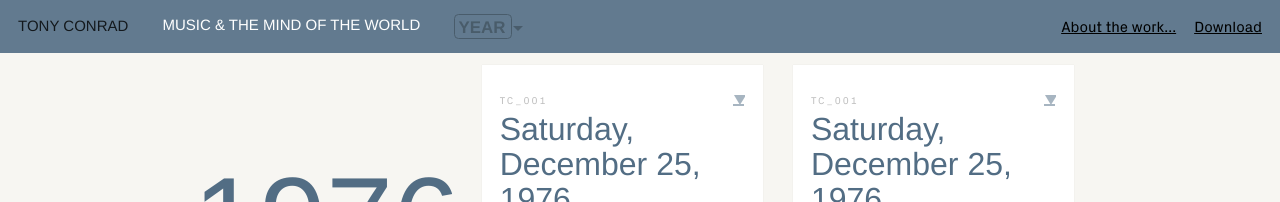
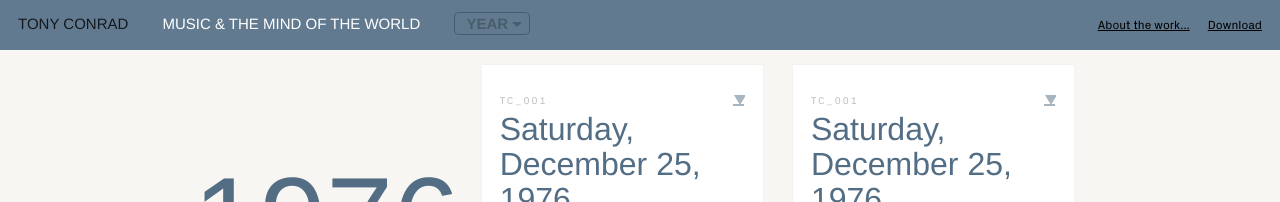
Before and after one commit to coryarcangel/music-and-the-mind-of-the-world, a Jekyll site: the page built from index.html, in a window 1280 px wide. Shown: the top 202 px of the page. Built offline with Jekyll 4.4.1, drawn with Linux system fonts in a browser that asks for light colours; nearby versions of some CDN libraries; some web fonts are replaced.

Commit message:
header style revisions fixes #25

```diff
--- a/_config.yml
+++ b/_config.yml
@@ -1,6 +1,6 @@
 ---
 title: Music and the mind of the world
-url: http://mmw.siteleaf.net
+url: http://musicandthemindofthe.world
 timezone: America/New_York
 collections:
   logos:
--- a/_layouts/default.html
+++ b/_layouts/default.html
@@ -7,7 +7,30 @@
     <meta name="viewport" content="width=device-width, initial-scale=1">
 
     <title>Music and the Mind of the World | Tony Conrad</title>
-    <meta name="description" content="{% if page.excerpt %}{{ page.excerpt | strip_html | strip_newlines | truncate: 160 }}{% else %}{{ site.description }}{% endif %}">
+    <meta name="description" content="From 1976 to 1982, Tony Conrad created “Music and the Mind of the World,” a piano composition comprising over 200 hours of recorded music. During this time everything Conrad played on the piano was recorded (with the incidental exception of perhaps three or four hours).">
+    <meta name="author" content="Tony Conrad" />
+    <meta name="publisher" content="Arcangel Surfware" />
+    <meta name="google-site-verification" content="EcImjEAf4e_t5nOQK0vLHcOFNYu-YQWBf-z3I_BSTsk" />
+
+    <!-- facebook meta tags -->
+    <meta property="og:title" content="Music and the Mind of the World | Tony Conrad"/>
+    <meta property="og:description" content="From 1976 to 1982, Tony Conrad created “Music and the Mind of the World,” a piano composition comprising over 200 hours of recorded music. During this time everything Conrad played on the piano was recorded (with the incidental exception of perhaps three or four hours)."/>
+
+    <meta property="og:image" content="{{ site.url }}/images/piano.jpg"/>
+
+    <meta property="og:url" content="{{ site.url }}"/>
+
+    <meta property="og:site_name" content="Music and the Mind of the World | Tony Conrad"/>
+    <meta property="og:type" content="website"/>
+
+    <!-- twitter cards -->
+    <meta name="twitter:card" content="summary" />
+    <meta name="twitter:title" content="Music and the Mind of the World | Tony Conrad" />
+    <meta name="twitter:description" content="{{ description is defined ? description|striptags[:160] : seo.description|e }}" />
+
+    <meta name="twitter:image" content="{{ site.url }}/images/piano.jpg" />
+
+    <meta name="twitter:url" content="From 1976 to 1982, Tony Conrad created “Music and the Mind of the World,” a piano composition comprising over 200 hours of recorded music. During this time everything Conrad played on the piano was recorded (with the incidental exception of perhaps three or four hours)." />
 
     <link rel="stylesheet" href="{{ "css/main.css" | prepend: site.baseurl }}">
     <link rel="stylesheet" href="https://maxcdn.bootstrapcdn.com/font-awesome/4.5.0/css/font-awesome.min.css">
@@ -32,7 +55,7 @@
 
           </div>
 
-          <div class="nav navbar-nav">
+          <div class="nav navbar-nav nav-right">
            <a class="nav-item nav-link" href="#about">About the work...</a>
            <a class="nav-item nav-link" href="#" target="_blank">Download</a>
          </div>
--- a/_sass/_styles.scss
+++ b/_sass/_styles.scss
@@ -56,13 +56,15 @@ and (max-device-width : 1024px)  {
 
     .dropdown {
       display: inline-block;
+      top: -2px;
 
       .dropdown-toggle {
-        width: 3.188rem;
-        height: 1.438rem;
+        height: 23px;
+        // width: 3.188rem;
+        // height: 1.438rem;
         border: 0.063rem solid #495c6b;
         border-radius: 0.25rem;
-        padding: 0;
+        padding: 0 5px;
         background-color: transparent;
         color: black;
         text-transform: uppercase;
@@ -71,11 +73,17 @@ and (max-device-width : 1024px)  {
 
         .btn-text {
           margin-left: 3px;
+          font-size: 15px;
         }
 
         .btn-text, &::after {
           opacity: 0.25;
-          transform: translateX(3px);
+          transform: translateX(3px) translateY(-2px);
+          display: inline-block;
+        }
+
+        &:after {
+          margin-left: 4px;
         }
       }
     }
@@ -90,12 +98,17 @@ and (max-device-width : 1024px)  {
     align-items: center;
     .nav-link {
       color: black;
-      font-size: 15px;
+      font-size: 12px;
       padding: 0;
     }
   }
   .song-title, .time-elapsed {
     color: white;
+  }
+
+  .nav-right {
+    position: relative;
+    top: -1px;
   }
 
 }
```
Also changed, not shown: images/piano.jpg (added).
